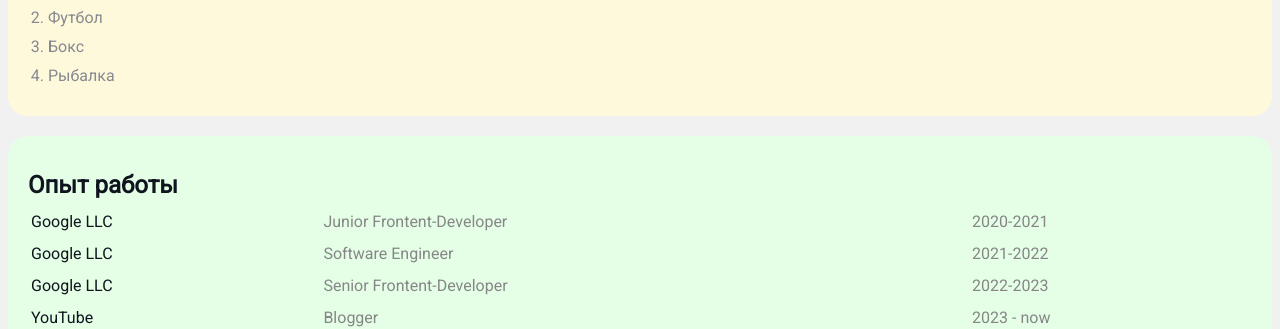
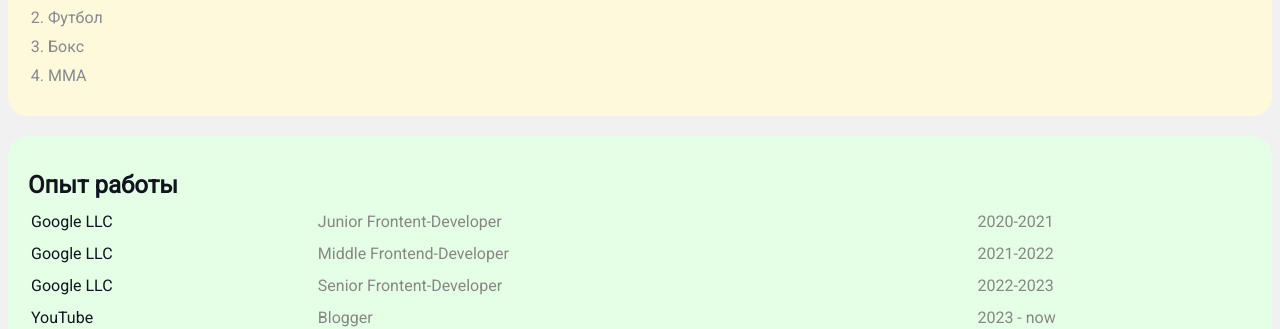
Before and after one commit to Max-IT04/first-test-resume, a plain HTML site: page index.html in a window 1280 px wide. Shown: the part 316-645 px from the top of the page. Drawn offline with Linux system fonts and the light colour scheme.

Commit message:
newchange.html

```diff
--- a/index.html
+++ b/index.html
@@ -30,7 +30,7 @@
       <li>Frontend-разработчик</li>
       <li>Футбол</li>
       <li>Бокс</li>
-      <li>Рыбалка</li>
+      <li>MMA</li>
     </ol>
   </div>
 
@@ -45,7 +45,7 @@
         </tr>
         <tr>
           <td>Google LLC</td>
-          <td>Software Engineer</td>
+          <td>Middle Frontend-Developer</td>
           <td>2021-2022</td>
         </tr>
         <tr>
```
